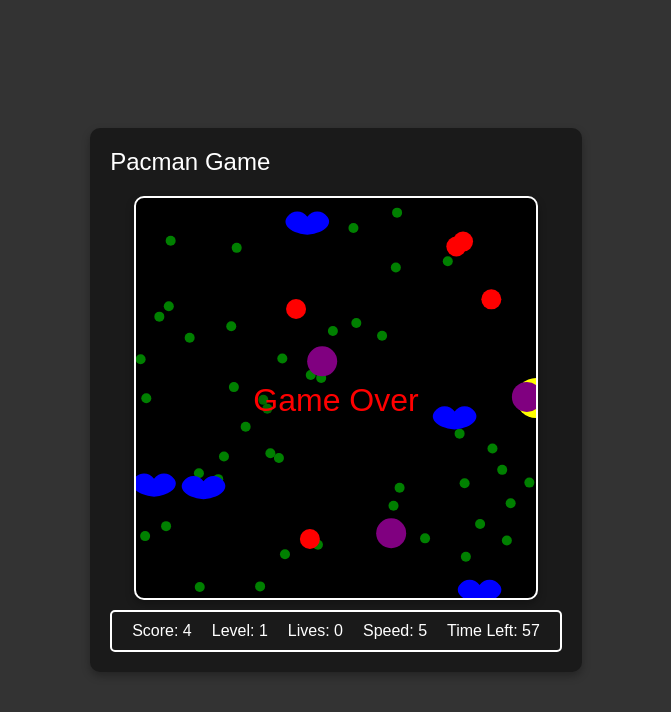
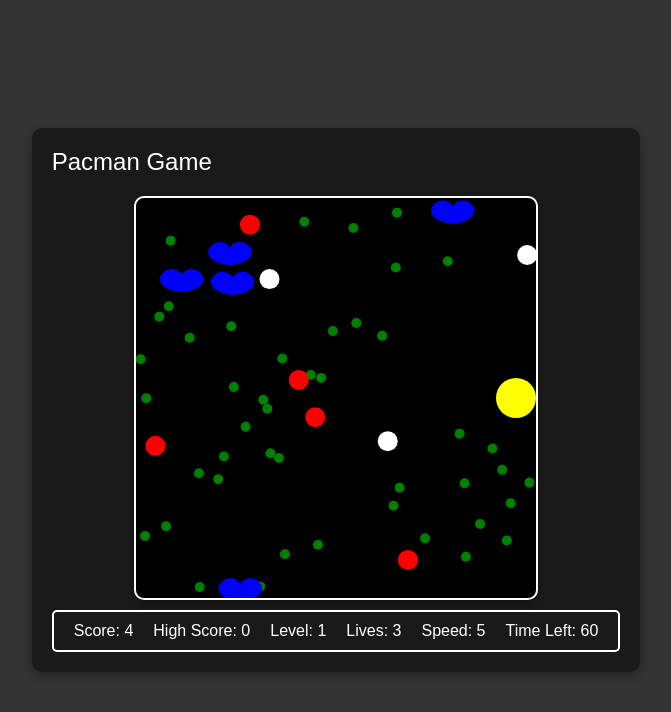
Before and after one commit to Fadhel-SH/min_pacman_game, a plain HTML site: page index.html in a window 1280 px wide. Shown: the whole page, without its empty margins (304-975 px from the left). Drawn offline with Linux system fonts and the light colour scheme.

Commit message:
fix: correct bomb/lives pellet respawn, Pac-Man wall collision, remove ghost sound, timer UI

```diff
--- a/index.html
+++ b/index.html
@@ -19,6 +19,7 @@
             <canvas id="game-canvas" width="400" height="400"></canvas>
             <div class="game__info">
                 <div>Score: <span id="score">0</span></div>
+                <div>High Score: <span id="highScore">0</span></div>
                 <div>Level: <span id="level">1</span></div>
                 <div>Lives: <span id="lives">3</span></div>
                 <div>Speed: <span id="speed">5</span></div>
--- a/script/min_pacman_game.js
+++ b/script/min_pacman_game.js
@@ -1,3 +1,16 @@
+// --- DESIGN CONSTANTS ---
+const PACMAN_COLOR = 'yellow';
+const PACMAN_RADIUS = 20;
+const PELLET_COLOR = 'green';
+const PELLET_RADIUS = 5;
+const POWER_PELLET_COLOR = 'white';
+const POWER_PELLET_RADIUS = 10;
+const BOMB_COLOR = 'red';
+const BOMB_RADIUS = 10;
+const LIVES_PELLET_COLOR = 'blue';
+const GHOST_COLOR = 'purple';
+const GHOST_EDIBLE_COLOR = 'blue';
+const GHOST_RADIUS = 15;
 /*-------------------------------- Constants --------------------------------*/
 const canvas = document.getElementById('game-canvas'); // Get the canvas element
 const ctx = canvas.getContext('2d'); // Get the 2D rendering context
@@ -28,6 +41,12 @@ let pacManDirection = 'right'; // Initial direction of Pac-Man
 
 let pellets = []; // Array to store pellets
 const pelletsCount = 50; // Number of pellets
+const powerPelletsCount = 3; // Number of power pellets
+let powerPellets = []; // Array to store power pellets
+const powerPelletRadius = 10;
+const powerPelletDuration = 5000; // ms ghosts are edible
+let ghostsEdible = false;
+let ghostsEdibleTimeout = null;
 
 let bombs = []; // Array to store bombs
 const bombsCount = 5; // Number of bombs
@@ -56,7 +75,7 @@ const bombSound = new Audio('sounds/boom.mp3');
 const lifeSound = new Audio('sounds/life.mp3');
 const levelUpSound = new Audio('sounds/level_up.mp3');
 const gameOverSound = new Audio('sounds/game_over.mp3');
-const ghostSound = new Audio('sounds/ghost.mp3');
+// Removed ghostSound (file missing)
 
 /*-------------------------------- Event Listeners --------------------------------*/
 
@@ -102,29 +121,37 @@ function drawGame() {
     ctx.clearRect(0, 0, canvas.width, canvas.height);
 
     // Draw Pac-Man
-    ctx.fillStyle = 'yellow';
+    ctx.fillStyle = PACMAN_COLOR;
     ctx.beginPath();
-    ctx.arc(pacManX, pacManY, 20, 0, 2 * Math.PI);
+    ctx.arc(pacManX, pacManY, PACMAN_RADIUS, 0, 2 * Math.PI);
     ctx.fill();
 
     // Draw the pellets
-    ctx.fillStyle = 'green';
+    ctx.fillStyle = PELLET_COLOR;
     for (let pellet of pellets) {
         ctx.beginPath();
-        ctx.arc(pellet.x, pellet.y, 5, 0, 2 * Math.PI);
+        ctx.arc(pellet.x, pellet.y, PELLET_RADIUS, 0, 2 * Math.PI);
+        ctx.fill();
+    }
+
+    // Draw power pellets
+    ctx.fillStyle = POWER_PELLET_COLOR;
+    for (let pp of powerPellets) {
+        ctx.beginPath();
+        ctx.arc(pp.x, pp.y, POWER_PELLET_RADIUS, 0, 2 * Math.PI);
         ctx.fill();
     }
 
     // Draw the bombs
-    ctx.fillStyle = 'red';
+    ctx.fillStyle = BOMB_COLOR;
     for (let bomb of bombs) {
         ctx.beginPath();
-        ctx.arc(bomb.x, bomb.y, 10, 0, 2 * Math.PI);
+        ctx.arc(bomb.x, bomb.y, BOMB_RADIUS, 0, 2 * Math.PI);
         ctx.fill();
     }
 
     // Draw the lives pellets
-    ctx.fillStyle = 'blue';
+    ctx.fillStyle = LIVES_PELLET_COLOR;
     for (let livesPellet of livesPellets) {
         ctx.beginPath();
         ctx.moveTo(livesPellet.x, livesPellet.y - 8);
@@ -136,11 +163,21 @@ function drawGame() {
     }
 
     // Draw the ghosts
-    ctx.fillStyle = 'purple';
     for (let ghost of ghosts) {
         ctx.beginPath();
-        ctx.arc(ghost.x, ghost.y, 15, 0, 2 * Math.PI);
+        ctx.fillStyle = ghostsEdible ? GHOST_EDIBLE_COLOR : GHOST_COLOR;
+        ctx.arc(ghost.x, ghost.y, GHOST_RADIUS, 0, 2 * Math.PI);
         ctx.fill();
+    }
+    // Check for collisions with power pellets
+    for (let i = 0; i < powerPellets.length; i++) {
+        let pp = powerPellets[i];
+        if (Math.hypot(pacManX - pp.x, pacManY - pp.y) < powerPelletRadius + 20) {
+            powerPellets.splice(i, 1);
+            ghostsEdible = true;
+            if (ghostsEdibleTimeout) clearTimeout(ghostsEdibleTimeout);
+            ghostsEdibleTimeout = setTimeout(() => { ghostsEdible = false; }, powerPelletDuration);
+        }
     }
 }
 
@@ -189,21 +226,45 @@ function updateGame() {
     for (let i = 0; i < ghosts.length; i++) {
         let ghost = ghosts[i];
         if (Math.hypot(pacManX - ghost.x, pacManY - ghost.y) < 20 && !ghost.fleeing) {
-            game.lives--;
-            ghost.fleeing = true;
-            ghost.fleeStartTime = Date.now();
-            ghostSound.play();
-            if (game.lives <= 0) {
-                endGame();
+            if (ghostsEdible) {
+                // Eat ghost for bonus points
+                game.score += 10;
+                // Respawn ghost at random position
+                ghost.x = Math.random() * canvas.width;
+                ghost.y = Math.random() * canvas.height;
+            } else {
+                game.lives--;
+                ghost.fleeing = true;
+                ghost.fleeStartTime = Date.now();
+                // ghostSound.play();
+                if (game.lives <= 0) {
+                    endGame();
+                }
             }
         }
     }
+    // Add more power pellets if all are eaten
+    if (powerPellets.length === 0) {
+        powerPellets = createPowerPellets(powerPelletsCount);
+    }
+// Create initial power pellets
+function createPowerPellets(count) {
+    const newPP = [];
+    for (let i = 0; i < count; i++) {
+        newPP.push({
+            x: Math.random() * canvas.width,
+            y: Math.random() * canvas.height
+        });
+    }
+    return newPP;
+}
 
-    // Check for collisions with walls
-    if (pacManX < 0) pacManX = 0;
-    if (pacManX > canvas.width) pacManX = canvas.width;
-    if (pacManY < 0) pacManY = 0;
-    if (pacManY > canvas.height) pacManY = canvas.height;
+    // Check for collisions with walls (Pac-Man stays fully inside canvas)
+    const pacManRadius = 20;
+    if (pacManX < pacManRadius) pacManX = pacManRadius;
+    if (pacManX > canvas.width - pacManRadius) pacManX = canvas.width - pacManRadius;
+    if (pacManY < pacManRadius) pacManY = pacManRadius;
+    if (pacManY > canvas.height - pacManRadius) pacManY = canvas.height - pacManRadius;
 
     // Add more pellets if all are eaten
     if (pellets.length === 0) {
@@ -281,9 +342,12 @@ function initGame() {
     gameTimeLeft = gameTimeLimit;
     game.speed = initialGameSpeed;
     pellets = createPellets(pelletsCount);
-    bombs = createPellets(bombsCount);
-    livesPellets = createPellets(livesPelletsCount);
+    powerPellets = createPowerPellets(powerPelletsCount);
+    bombs = createBombs(bombsCount);
+    livesPellets = createLivesPellets(livesPelletsCount);
     ghosts = createGhosts(ghostsCount); // Use a function to create initial positions for ghosts
+    // Add more power pellets each level
+    powerPellets = powerPellets.concat(createPowerPellets(powerPelletsCount));
     clearInterval(gameTimerInterval);
     gameTimerInterval = setInterval(updateGameTimer, 1000);
     updateGameUI();
@@ -306,6 +370,11 @@ function endGame() {
     game.gameOver = true;
     gameOverText.style.display = 'block';
     gameOverSound.play();
+    // Save high score
+    const prevHighScore = localStorage.getItem('pacmanHighScore') || 0;
+    if (game.score > prevHighScore) {
+        localStorage.setItem('pacmanHighScore', game.score);
+    }
 }
 
 // Update the game UI
@@ -314,7 +383,10 @@ function updateGameUI() {
     levelElement.textContent = game.level;
     livesElement.textContent = game.lives;
     speedElement.textContent = game.speed;
-    timeLeftElement.textContent = Math.min(gameTimeLeft, gameTimeLimit);
+    timeLeftElement.textContent = gameTimeLeft > 0 ? gameTimeLeft : 0;
+    // High score
+    const highScore = localStorage.getItem('pacmanHighScore') || 0;
+    if (typeof highScoreElement !== 'undefined' && highScoreElement) highScoreElement.textContent = highScore;
 }
 
 // Create initial pellets, bombs, lives pellets, and ghosts
@@ -327,6 +399,30 @@ function createPellets(count) {
         });
     }
     return newPellets;
+}
+
+// Create initial bombs
+function createBombs(count) {
+    const newBombs = [];
+    for (let i = 0; i < count; i++) {
+        newBombs.push({
+            x: Math.random() * canvas.width,
+            y: Math.random() * canvas.height
+        });
+    }
+    return newBombs;
+}
+
+// Create initial lives pellets
+function createLivesPellets(count) {
+    const newLivesPellets = [];
+    for (let i = 0; i < count; i++) {
+        newLivesPellets.push({
+            x: Math.random() * canvas.width,
+            y: Math.random() * canvas.height
+        });
+    }
+    return newLivesPellets;
 }
 
 // Create initial ghosts
@@ -351,8 +447,8 @@ function levelUp() {
     gameTimeLeft = Math.min(gameTimeLeft + levelUpExtraTime, gameTimeLimit);
     levelUpSound.play();
     // Add more bombs and lives pellets each level
-    bombs = bombs.concat(createPellets(bombsCount));
-    livesPellets = livesPellets.concat(createPellets(livesPelletsCount));
+    bombs = bombs.concat(createBombs(bombsCount));
+    livesPellets = livesPellets.concat(createLivesPellets(livesPelletsCount));
 }
 
 // Start the game loop
```
